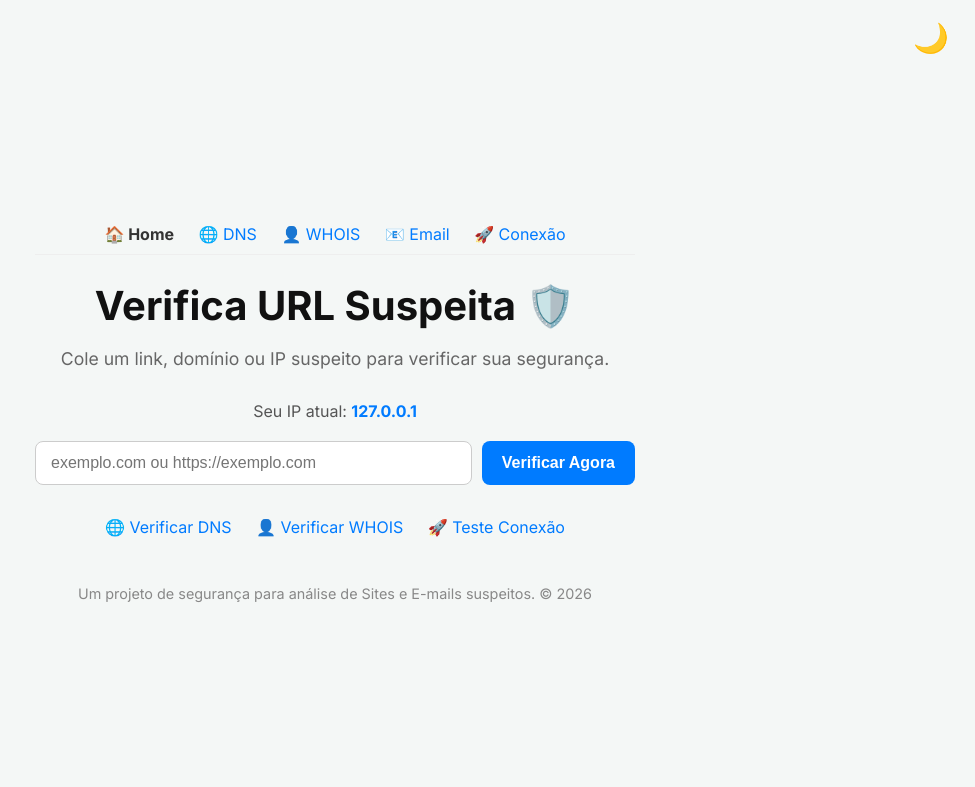
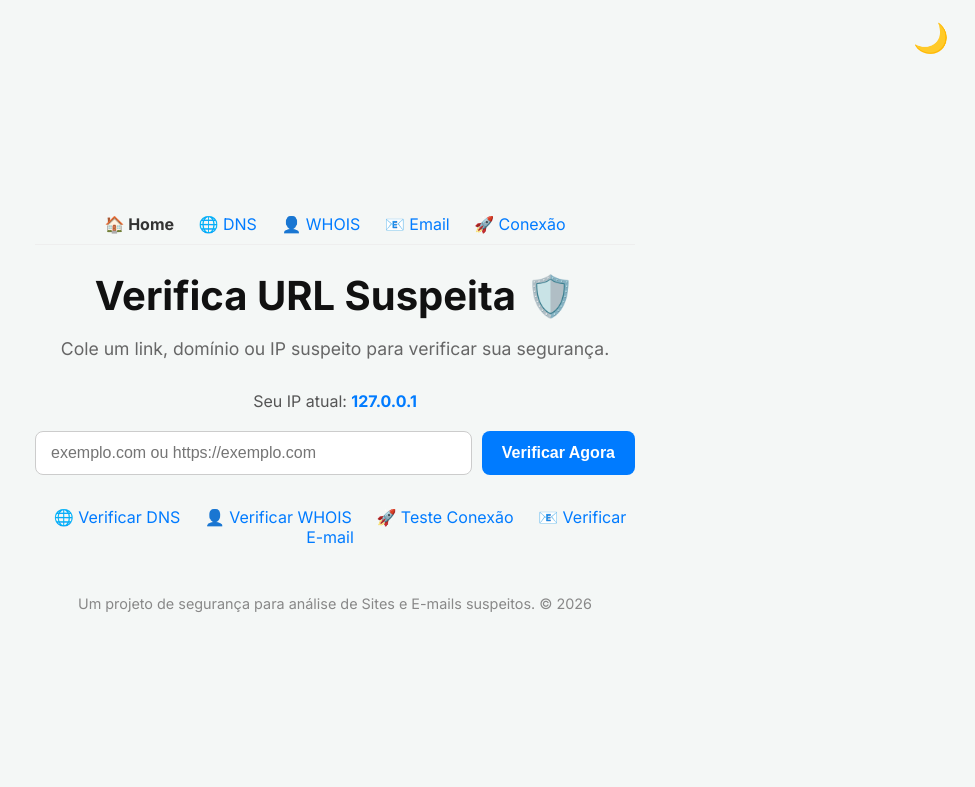
Before and after one commit to Luciomo/ConnectionsTest, a Flask app: page / in a window 1280 px wide. Shown: the top 787 px of the page, without its empty margins (305-1280 px from the left). Run offline with Flask 3, Linux system fonts and the light colour scheme; some libraries are stand-ins or nearby versions.

Commit message:
add link do email

```diff
--- a/templates/index.html
+++ b/templates/index.html
@@ -27,6 +27,7 @@
     <a href="{{ url_for('dns_page') }}" class="nav-link"> 🌐 Verificar DNS</a>
     <a href="{{ url_for('whois_page') }}" class="nav-link"> 👤 Verificar WHOIS</a>
     <a href="{{ url_for('connection_page') }}" class="nav-link"> 🚀 Teste Conexão</a>
+    <a href="{{ url_for('email_page') }}" class="nav-link"> 📧 Verificar E-mail</a>
 </div>
 
 <div style="text-align: center; margin-top: 15px;">
```
